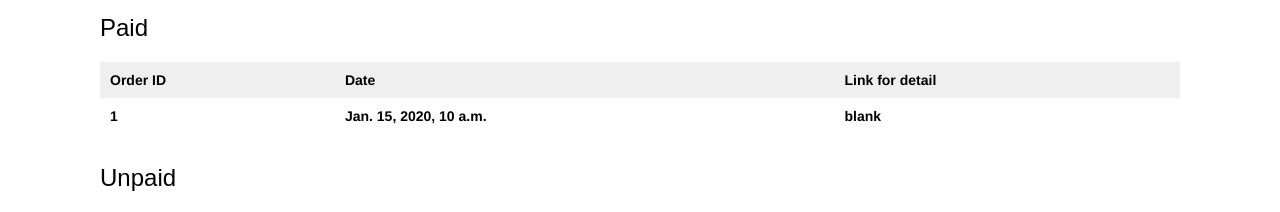
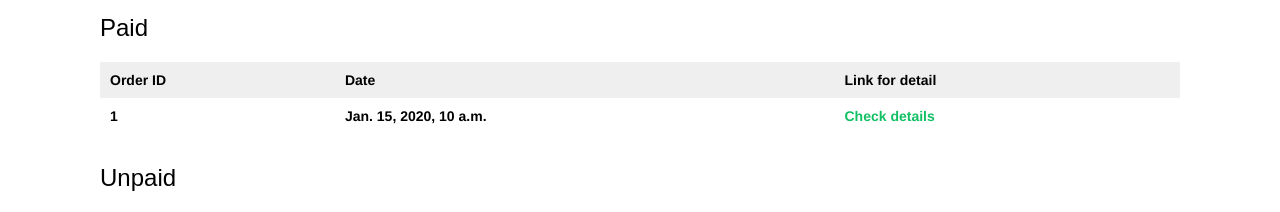
Before and after one commit to ch4zzy/online-shop, a Django app: page /account/ in a window 1280 px wide. Shown: the part 265-477 px from the top of the page. Run offline with Django 3.2, Linux system fonts and the light colour scheme; a user stored in the database is signed in; tables that the repository leaves empty hold one stand-in row (values such as "Sample post"); lists and menus that the app fills with data are empty; parts of the project's set-up code (start-up, migrations or seed data) failed here and were passed over; some web fonts are replaced.

Commit message:
edited: added link for order details

```diff
--- a/apps/account/templates/account/dashboard.html
+++ b/apps/account/templates/account/dashboard.html
@@ -23,7 +23,7 @@
             <tr>
                 <th>{{ order.id }}</th>
                 <th>{{ order.created }}</th>
-                <th>blank</th>
+                <th><a href="{{ order.get_absolute_url }}">Check details</a></th>
             </tr>
         {% endfor %}
         </table>
@@ -38,7 +38,7 @@
             <tr>
                 <th>{{ order.id }}</th>
                 <th>{{ order.created }}</th>
-                <th>blank</th>
+                <th><a href="{{ order.get_absolute_url }}">Check details</a></th>
             </tr>
         {% endfor %}
         </table>
```
